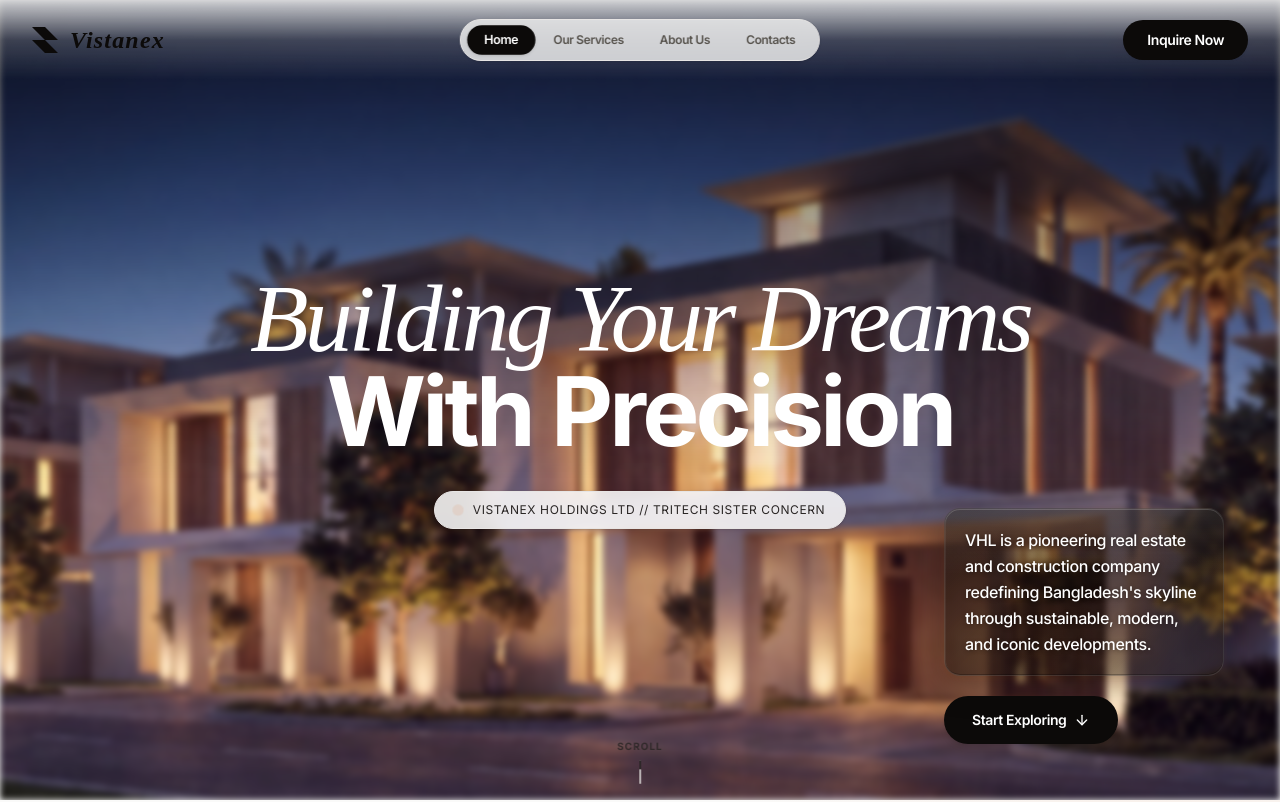
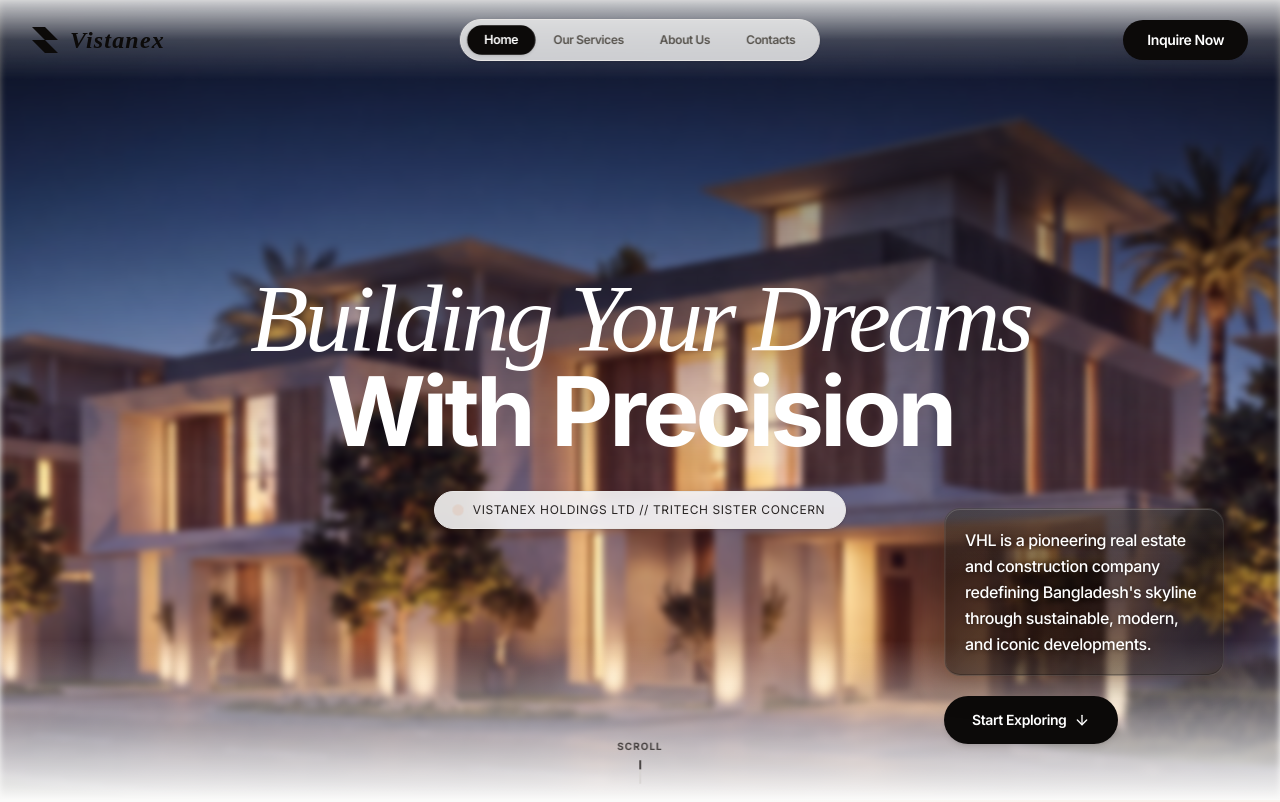
Before and after one commit to ahadarcgis-tech/vistanex-holdings-ltd-vhl, a React (Vite) app: page / in a window 1280 px wide. Shown: the top 802 px of the page. Built offline with nearby package versions, Linux system fonts and the light colour scheme; a web font is replaced by a local one.

Commit message:
style: add smooth bottom fade to next section and refine top black gradient

```diff
--- a/src/components/SpotlightHero.tsx
+++ b/src/components/SpotlightHero.tsx
@@ -24,11 +24,19 @@ export default function SpotlightHero({ onStartExploring }: SpotlightHeroProps)
         }}
       />
 
-      {/* White gradient fade from top to midway */}
+      {/* Dark gradient fade from top to midway */}
       <div
         className="absolute inset-0 z-10 pointer-events-none"
         style={{
-          background: 'linear-gradient(to bottom, rgba(0,0,0,0.65) 0%, rgba(0,0,0,0.2) 40%, transparent 60%)',
+          background: 'linear-gradient(to bottom, rgba(0,0,0,0.7) 0%, rgba(0,0,0,0.2) 40%, transparent 60%)',
+        }}
+      />
+
+      {/* Smooth fade into next section (bg-stone-50) */}
+      <div
+        className="absolute bottom-0 left-0 right-0 h-40 z-10 pointer-events-none"
+        style={{
+          background: 'linear-gradient(to top, #fafaf9 0%, transparent 100%)',
         }}
       />
 
```
